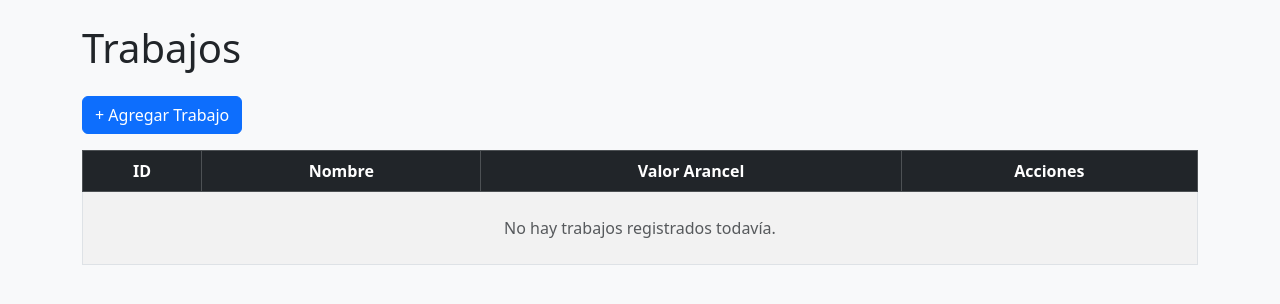
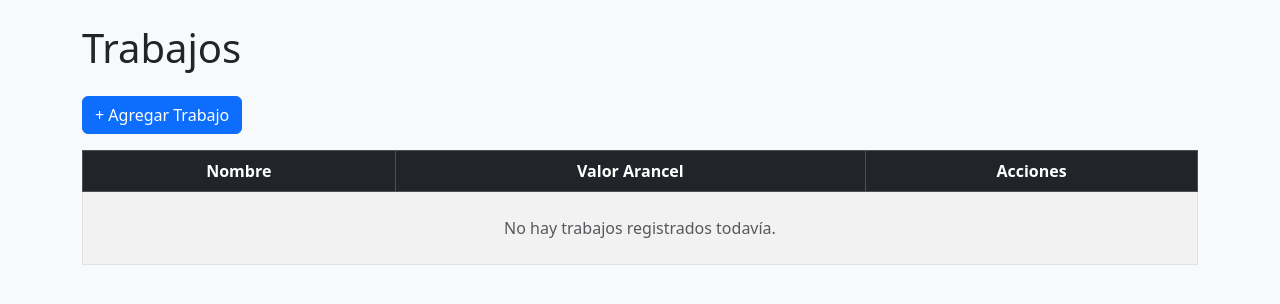
Before and after one commit to raizen1987/lab-dental, a Flask app: page /trabajos in a window 1280 px wide. Shown: the part 76-380 px from the top of the page. Run offline with Flask 3, Linux system fonts and the light colour scheme; a user stored in the database is signed in; data that the repository does not hold is empty; some libraries are stand-ins or nearby versions.

Commit message:
Update trabajos.html

```diff
--- a/templates/trabajos.html
+++ b/templates/trabajos.html
@@ -9,7 +9,6 @@
     <table class="table table-striped table-hover table-bordered text-center">
         <thead class="table-dark">
             <tr>
-                <th>ID</th>
                 <th>Nombre</th>
                 <th>Valor Arancel</th>
                 <th>Acciones</th>
@@ -18,7 +17,6 @@
         <tbody>
             {% for trabajo in trabajos %}
             <tr>
-                <td class="fw-bold">{{ trabajo.id }}</td>
                 <td>{{ trabajo.nombre }}</td>
                 <td>
                     ${{ "%.2f"|format(trabajo.valor_arancel) if trabajo.valor_arancel else '0.00' }}
```
